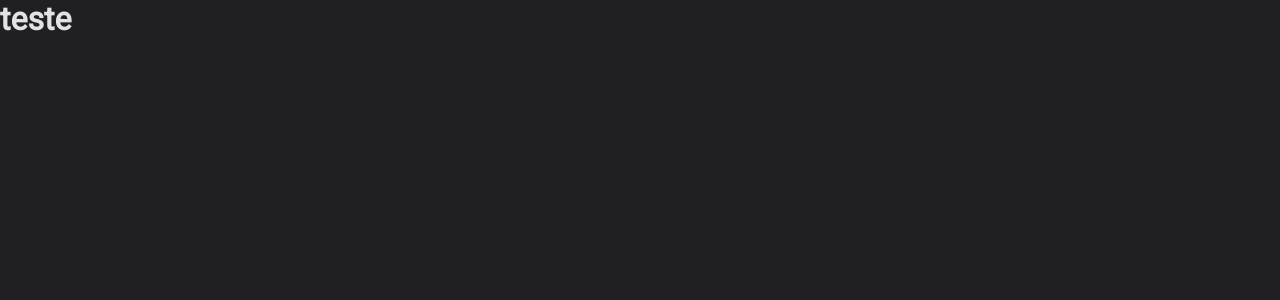
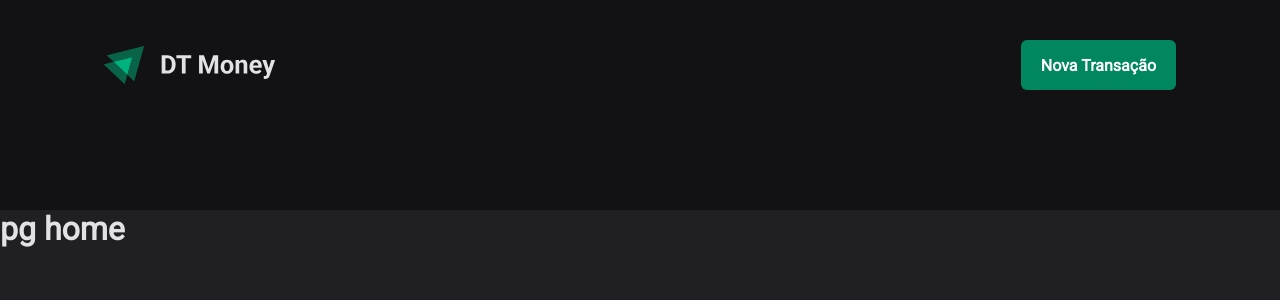
Before and after one commit to 0tavioPascoal/ControlMoney, a React (Vite) app in the folder ControlMoney/: page / in a window 1280 px wide. Shown: the top 300 px of the page. Built offline with nearby package versions, Linux system fonts and the light colour scheme.

Commit message:
"Feat: Starting Header development"

```diff
--- a/ControlMoney/src/App.tsx
+++ b/ControlMoney/src/App.tsx
@@ -1,13 +1,13 @@
 import { ThemeProvider } from "styled-components";
 import { defaultTheme } from "./styles/themes/default";
 import { GlobalStyle } from "./styles/global";
+import { Transactions } from "./pages/Transactions";
 
 export function App() {
-
   return (
-   <ThemeProvider theme={defaultTheme}>
-   <GlobalStyle/>
-        <h1>teste</h1>
-   </ThemeProvider>
-  )
+    <ThemeProvider theme={defaultTheme}>
+      <GlobalStyle />
+      <Transactions />
+    </ThemeProvider>
+  );
 }
--- /dev/null
+++ b/ControlMoney/src/components/Header/index.tsx
@@ -0,0 +1,14 @@
+import { HeaderContainer, HeaderContent, NewTransactionButton } from "./styles";
+
+import LogoImg from '../../assets/logo.svg'
+
+export function Header(){
+  return(
+    <HeaderContainer>
+      <HeaderContent>
+        <img src={LogoImg} alt="" />
+        <NewTransactionButton>Nova Transação</NewTransactionButton>
+      </HeaderContent>
+    </HeaderContainer>
+  )
+}
--- /dev/null
+++ b/ControlMoney/src/components/Header/styles.ts
@@ -0,0 +1,33 @@
+import styled from 'styled-components'
+
+export const HeaderContainer = styled.header`
+  background: ${(props) => props.theme['gray-900']};
+  padding: 2.5rem 0 7.5rem;
+`
+
+export const HeaderContent = styled.div`
+  width: 100%;
+  max-width: 1120px;
+  margin: 0 auto;
+  padding: 0 1.5rem;
+
+  display: flex;
+  justify-content: space-between;
+  align-items: center;
+`
+
+export const NewTransactionButton = styled.button`
+  height: 50px;
+  border: 0;
+  background: ${(props) => props.theme['green-500']};
+  color: ${(props) => props.theme.white};
+  font-weight: bold;
+  padding: 0 1.25rem;
+  border-radius: 6px;
+  cursor: pointer;
+
+  &:hover {
+    background: ${(props) => props.theme['green-700']};
+    transition: background-color 0.2s;
+  }
+`
--- /dev/null
+++ b/ControlMoney/src/pages/Transactions/index.tsx
@@ -0,0 +1,10 @@
+import { Header } from "../../components/Header";
+
+export function Transactions(){
+  return(
+    <div>
+     <Header/>
+    <h1>pg home</h1>
+    </div>
+    )
+}
```
Also changed, not shown: ControlMoney/src/pages/Transactions/styles.ts (added).
